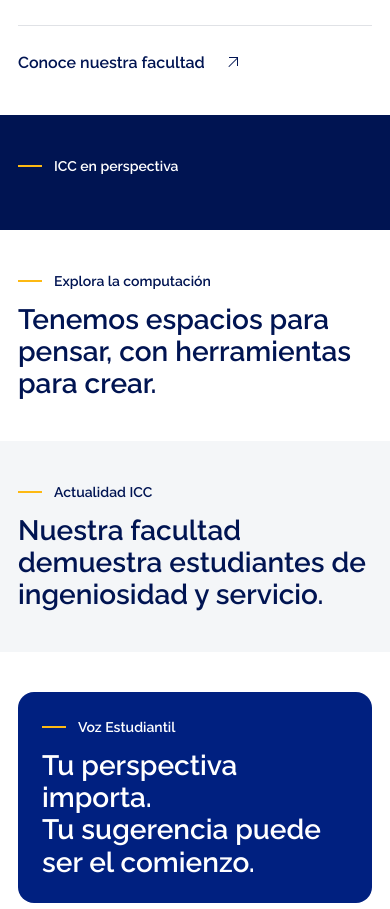
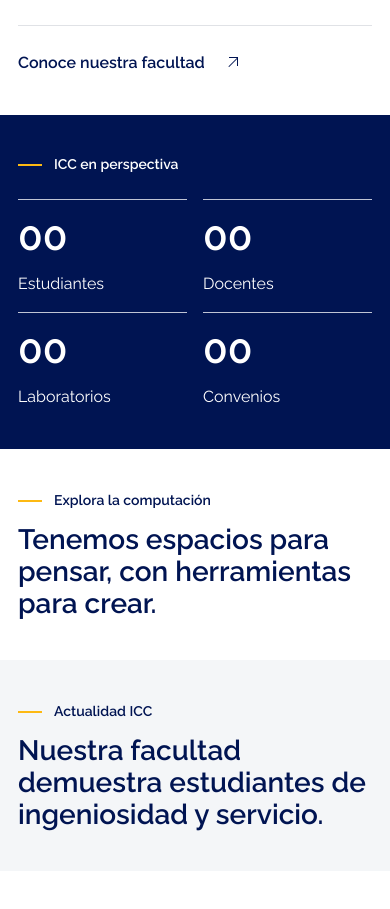
Before and after one commit to Johancito19/ICCWebpage, a Next.js app in the folder icc_webpage/: page / in a window 390 px wide. Shown: the part 2085-2994 px from the top of the page. Built offline with nearby package versions, Linux system fonts and the light colour scheme.

Commit message:
Indicadores de ICC en perspectiva

```diff
--- a/icc_webpage/src/app/(publico)/page.tsx
+++ b/icc_webpage/src/app/(publico)/page.tsx
@@ -1,6 +1,7 @@
 import AccesosRapidos from "@/components/publico/AccesosRapidos";
 import EncabezadoPublico from "@/components/publico/EncabezadoPublico";
 import HeroPublico from "@/components/publico/HeroPublico";
+import PerspectivaIcc from "@/components/publico/PerspectivaIcc";
 import QuienesSomos from "@/components/publico/QuienesSomos";
 import "@/styles/publico.css";
 
@@ -15,11 +16,7 @@ export default function HomePublico() {
 
         <QuienesSomos />
 
-        <section className="pub-section pub-section--dark" aria-labelledby="cifras">
-          <div className="pub-container">
-            <h2 className="pub-eyebrow" id="cifras">ICC en perspectiva</h2>
-          </div>
-        </section>
+        <PerspectivaIcc />
 
         <section className="pub-section" aria-labelledby="areas">
           <div className="pub-container">
--- /dev/null
+++ b/icc_webpage/src/components/publico/PerspectivaIcc.tsx
@@ -0,0 +1,19 @@
+import { indicadoresIcc } from "@/data/publico";
+
+export default function PerspectivaIcc() {
+  return (
+    <section className="pub-section pub-section--dark pub-perspective" aria-labelledby="cifras">
+      <div className="pub-container">
+        <h2 className="pub-eyebrow" id="cifras">ICC en perspectiva</h2>
+        <dl className="pub-perspective-grid">
+          {indicadoresIcc.map(({ nombre, valor }) => (
+            <div className="pub-perspective-item" key={nombre}>
+              <dt>{nombre}</dt>
+              <dd className="pub-perspective-value">{valor}</dd>
+            </div>
+          ))}
+        </dl>
+      </div>
+    </section>
+  );
+}
--- a/icc_webpage/src/data/publico.ts
+++ b/icc_webpage/src/data/publico.ts
@@ -1,2 +1,7 @@
-// Datos ficticios Página Principal (Jonathan)
-export {};
+// Valores de referencia del mockup hasta contar con cifras oficiales.
+export const indicadoresIcc = [
+  { nombre: "Estudiantes", valor: "00" },
+  { nombre: "Docentes", valor: "00" },
+  { nombre: "Laboratorios", valor: "00" },
+  { nombre: "Convenios", valor: "00" },
+];
--- a/icc_webpage/src/styles/publico.css
+++ b/icc_webpage/src/styles/publico.css
@@ -447,3 +447,67 @@ a.pub-quick-card:focus-visible {
     font-size: 1.125rem;
   }
 }
+
+.pub-perspective .pub-eyebrow {
+  margin-block-end: 0;
+  line-height: 1.4;
+}
+
+.pub-perspective-grid {
+  display: grid;
+  grid-template-columns: repeat(4, minmax(0, 1fr));
+  gap: 1.5rem;
+  margin-block-start: 2.5rem;
+}
+
+.pub-perspective-item {
+  display: flex;
+  flex-direction: column;
+  gap: 1rem;
+  padding-block-start: 1rem;
+  border-block-start: 1px solid rgb(255 255 255 / 75%);
+  line-height: 1.5;
+}
+
+.pub-perspective-value {
+  order: -1;
+  font-size: clamp(2.5rem, 1.5rem + 4.167vw, 5rem);
+  font-weight: 600;
+  line-height: 1.1;
+}
+
+@media (width < 64rem) {
+  .pub-perspective {
+    padding-block: 2.5rem;
+  }
+
+  .pub-perspective-grid {
+    max-width: 30.5rem;
+    grid-template-columns: repeat(2, minmax(0, 1fr));
+  }
+
+  .pub-perspective-item {
+    gap: 0.875rem;
+    padding-block-start: 0.875rem;
+  }
+
+  .pub-perspective-value {
+    line-height: 1.15;
+  }
+}
+
+@media (width < 40rem) {
+  .pub-perspective-grid {
+    gap: 1rem;
+    margin-block-start: 1.5rem;
+  }
+
+  .pub-perspective-item {
+    gap: 0.75rem;
+    padding-block-start: 0.75rem;
+  }
+
+  .pub-perspective-value {
+    line-height: 1.2;
+  }
+}
```
